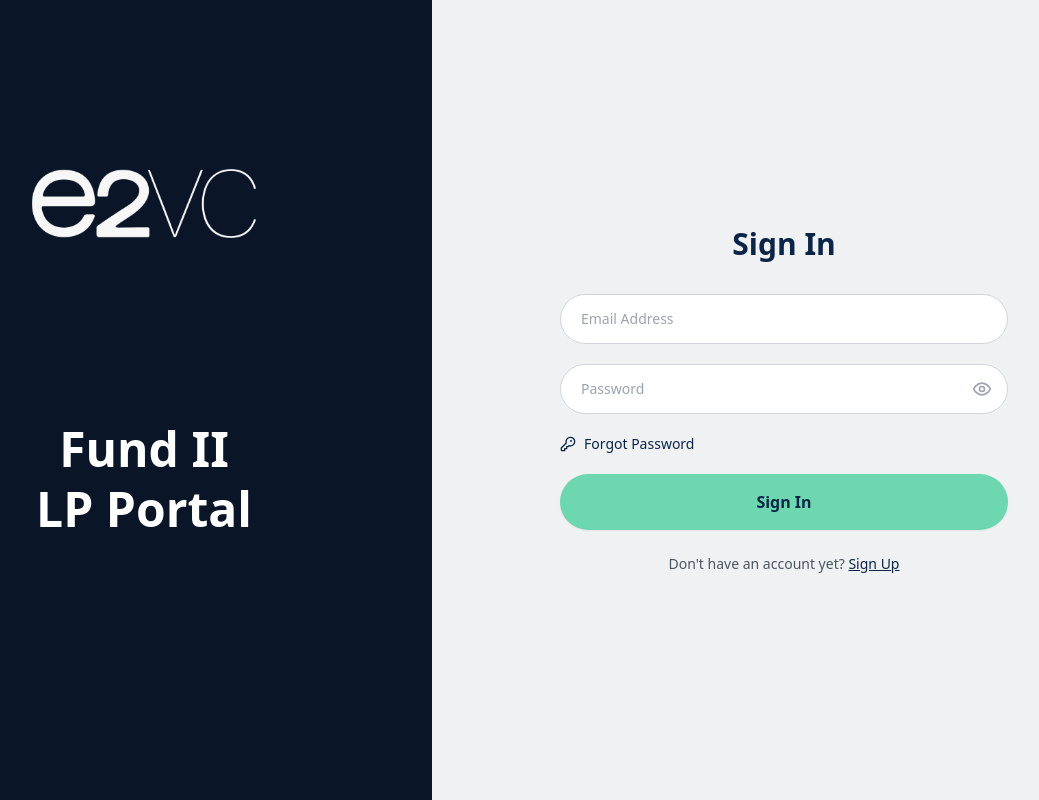
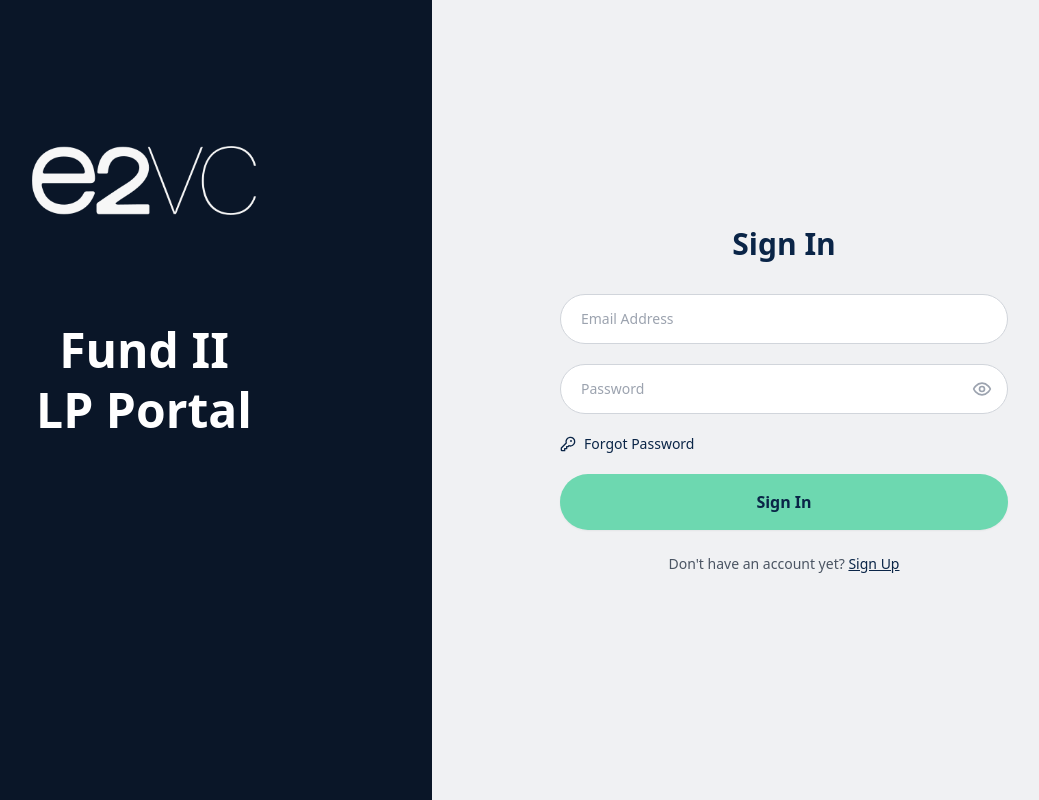
Before and after one commit to Esatacar/lpportalyeni, a React (Vite) app: page /auth in a window 1280 px wide. Shown: the whole page, without its empty margins (144-1183 px from the left). Built offline with nearby package versions, Linux system fonts and the light colour scheme; no server answers.

Commit message:
Fix logo vertical spacing

```diff
--- a/src/pages/Auth.tsx
+++ b/src/pages/Auth.tsx
@@ -69,9 +69,9 @@ In the meantime, you can sign in to check your approval status.`);
         <img
           src="/w4ltkzoyz3bns38jhlgx3h94zhqg.png"
           alt="e2vc"
-          className="w-full"
+          className="w-full object-cover object-center max-h-[45vh]"
         />
-        <h2 className="text-white text-5xl font-bold mt-3 font-sans text-center leading-tight">
+        <h2 className="text-white text-5xl font-bold -mt-10 font-sans text-center leading-tight">
           Fund II<br />LP Portal
         </h2>
       </div>
```
